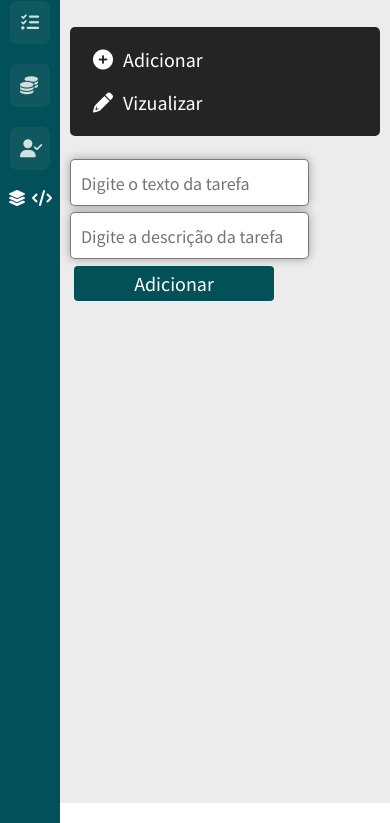
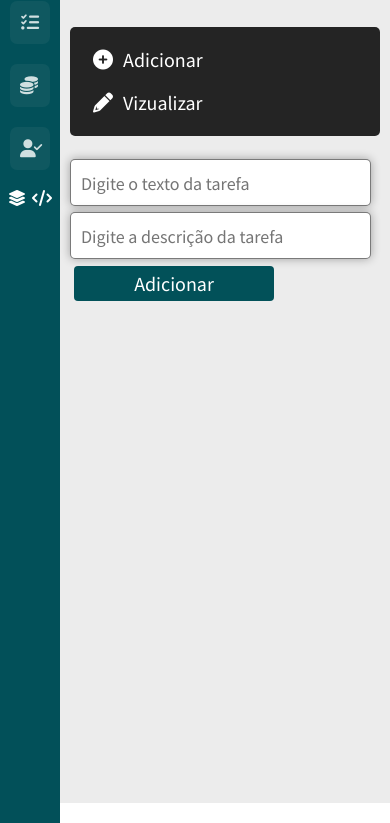
Before and after one commit to gilsonconceicao/My-project-website, a plain HTML site: page toDoList.html in a window 390 px wide. Both pictures are taken after a click on the item "Adicionar". Shown: the part 61-884 px from the top of the page. Drawn offline with Linux system fonts and the light colour scheme.

Commit message:
Update ToDoList.css

```diff
--- a/src/css/ToDoList.css
+++ b/src/css/ToDoList.css
@@ -10,8 +10,7 @@
 
 main {
     height: 100vh;
-    padding: 20px 50px;
-    overflow-y: hidden;
+    padding: 10px;
 }
 
 #conteinerApp {
@@ -26,7 +25,7 @@ main {
     border-radius: 5px;
     font-size: 20px;
     list-style-type: none;
-    max-width: 300px;
+    max-width: 900px;
     line-height: 2em;
     padding: 10px;
 }
@@ -43,6 +42,7 @@ main {
 
 .listMenuToDoList li:hover {
     background-color: #444444;
+    color:orangered;
     border-radius: 5px;
 }
 
@@ -61,7 +61,7 @@ main {
 }
 
 #textListAdd, #titleOfList {
-    width: 70%;
+    width: 90%;
     font-size: 20px;
     background: white;
     color: black;
@@ -69,7 +69,7 @@ main {
     box-shadow: 0px 0px 10px #00000052;
     outline: none;
     border-radius: 5px;
-    margin: 3px 0 ;
+    margin: 3px 0;
     padding: 10px;
 }
 
@@ -157,10 +157,3 @@ main {
 #removeList:hover {
     color: #bd0000a2;
 }
-
-@media screen and (max-width: 500px) {
-    main {
-        margin: 0;
-        padding: 10px;
-    }
-}
```
